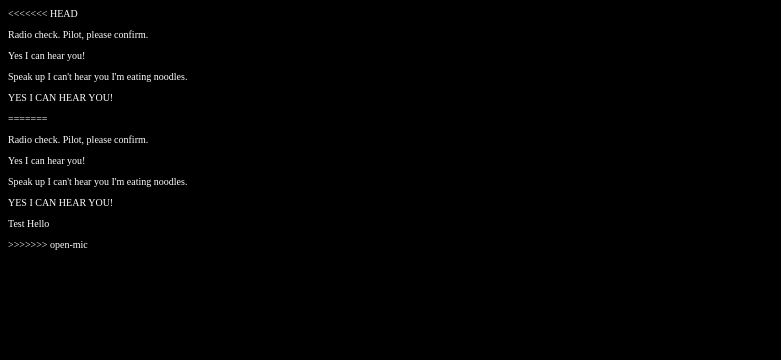
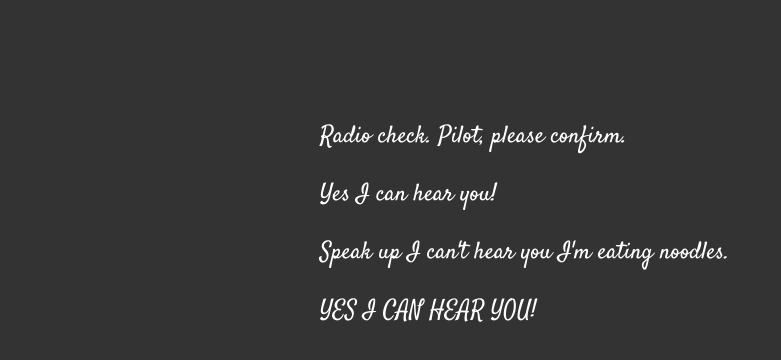
Before and after one commit to mjwebb1993/communication-log, a plain HTML site: page index.html in a window 1280 px wide. Shown: the whole page, without its empty margins (0-781 px from the left). Drawn offline with Linux system fonts and the light colour scheme.

Commit message:
changed font.

```diff
--- a/index.html
+++ b/index.html
@@ -1,6 +1,6 @@
-<<<<<<< HEAD
 <head>
    <link rel="stylesheet" type="text/css" href="style.css">
+   <link href="https://fonts.googleapis.com/css?family=Satisfy" rel="stylesheet"
 </head>
 <body>
    <p>Radio check. Pilot, please confirm.</p>
@@ -8,17 +8,3 @@
    <p>Speak up I can't hear you I'm eating noodles.</p>
    <p>YES I CAN HEAR YOU!</p>
 </body>
-=======
-<html>
-   <head>
-      <link rel="stylesheet" type="text/css" href="style.css">
-   </head>
-   <body>
-      <p>Radio check. Pilot, please confirm.</p>
-      <p>Yes I can hear you!</p>
-      <p>Speak up I can't hear you I'm eating noodles.</p>
-      <p>YES I CAN HEAR YOU!</p>
-      <p>Test Hello</p>
-   </body>
-</html>
->>>>>>> open-mic
--- a/style.css
+++ b/style.css
@@ -1,5 +1,7 @@
 body {
     color: white;
-    background-color: black;
-    font-size: 10px;
+    background-color: #333;
+    font-size: 150%;
+    font-family: 'Satisfy', cursive;
+    margin: 5em 25%;
  }
```
